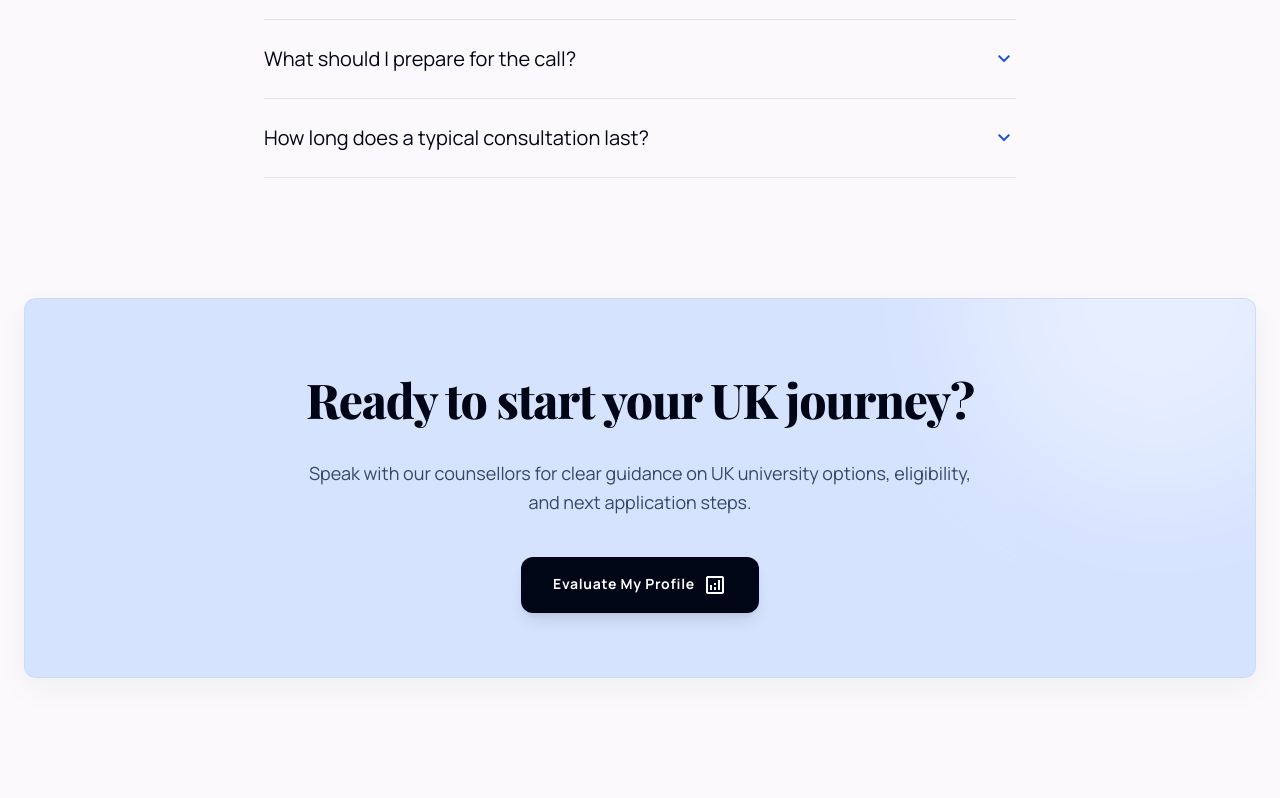
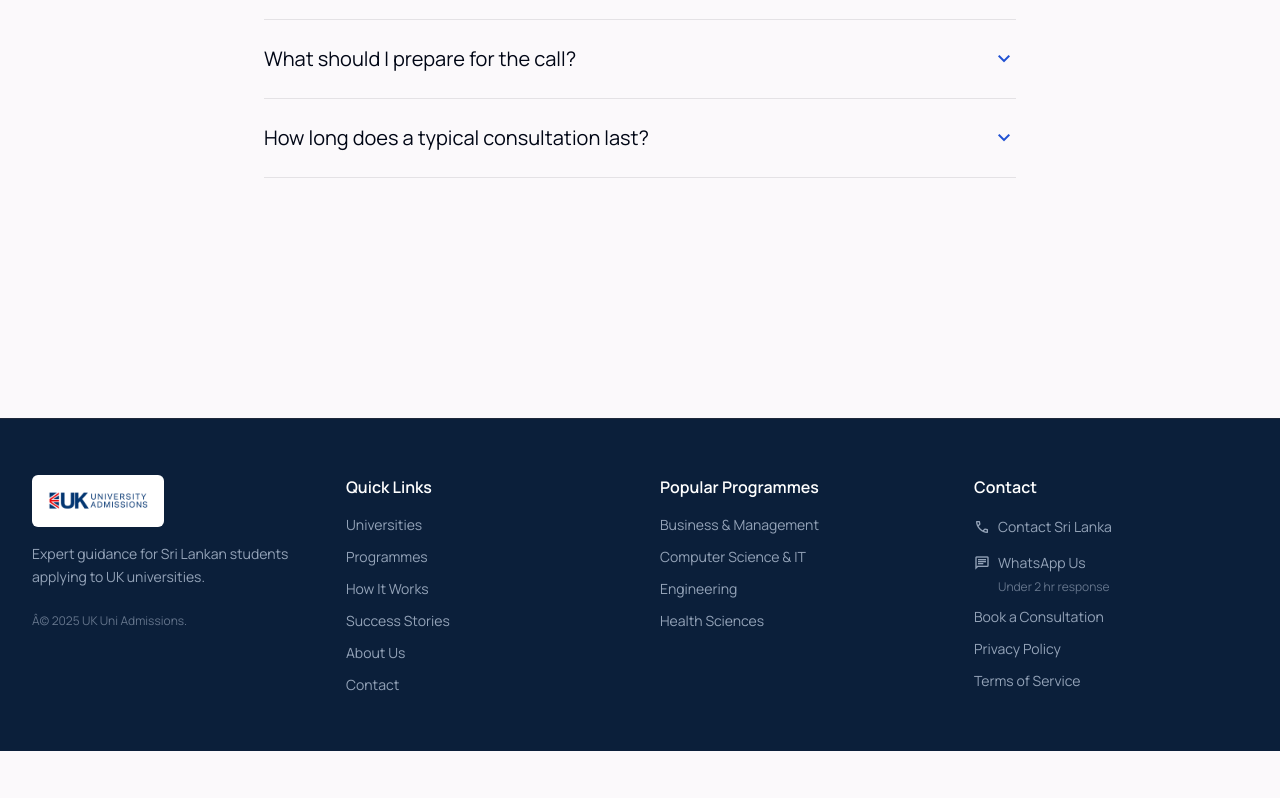
Before and after one commit to HavinduLiyanage/uk_uni_admissions_website, a plain HTML site: page contact.html in a window 1280 px wide. Shown: the part 1568-2366 px from the top of the page. After the commit the page ends 2319 px from the top, so only its background shows below. Drawn offline with nearby package versions, Linux system fonts and the light colour scheme; a web font is replaced by a local one.

Commit message:
Remove contact page CTA card

```diff
--- a/contact.html
+++ b/contact.html
@@ -385,24 +385,6 @@
 })();
 </script>
 </section>
-<!-- Final Conversion Panel -->
-<section class="max-w-container-max mx-auto px-6">
-<div class="bg-primary-fixed text-on-primary-fixed rounded-xl p-12 md:p-16 text-center relative overflow-hidden shadow-[0px_10px_30px_rgba(11,31,58,0.05)] border border-primary-fixed-dim/30">
-<!-- Abstract Premium Graphic Background -->
-<div class="absolute inset-0 opacity-20 pointer-events-none" style="background-image: repeating-linear-gradient(45deg, var(--tw-colors-secondary) 0, var(--tw-colors-secondary) 1px, transparent 1px, transparent 24px);"></div>
-<div class="absolute top-0 right-0 w-96 h-96 bg-surface-container-lowest opacity-40 rounded-full blur-3xl -translate-y-1/2 translate-x-1/4"></div>
-<div class="relative z-10 max-w-2xl mx-auto">
-<h2 class="font-display-lg text-[40px] md:text-[48px] text-primary mb-6">Ready to start your UK journey?</h2>
-<p class="font-body-lg text-body-lg text-on-primary-fixed-variant mb-10">Speak with our counsellors for clear guidance on UK university options, eligibility, and next application steps.</p>
-<div class="flex flex-col sm:flex-row gap-4 justify-center">
-<button class="bg-primary text-on-primary rounded-xl px-8 py-4 font-label-bold text-label-bold inline-flex items-center justify-center gap-2 hover:bg-primary-container transition-colors shadow-lg">
-                            Evaluate My Profile
-                            <span class="material-symbols-outlined" data-icon="analytics">analytics</span>
-</button>
-</div>
-</div>
-</div>
-</section>
 </main>
 <!-- Footer -->
 
```
